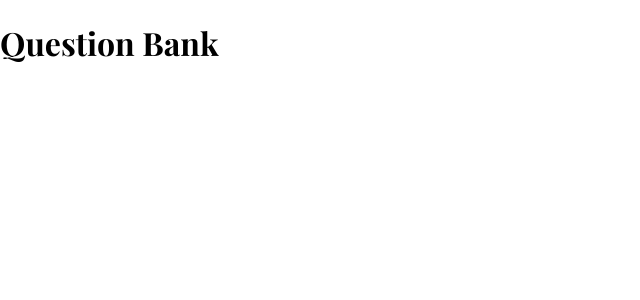
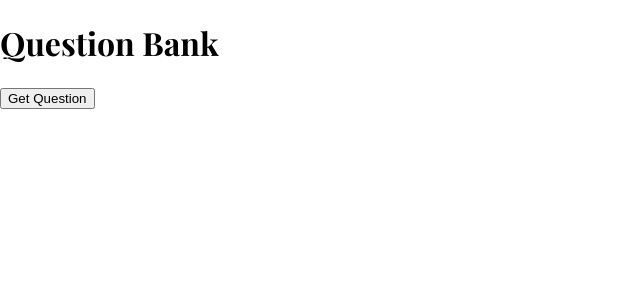
Before and after one commit to AshwiniParaye1/Questionnaire, a React (Create React App) app: page /1 in a window 1280 px wide. Before the commit this address had no page. Shown: the top 300 px of the page, without its empty margins (0-640 px from the left). Built offline with nearby package versions, Linux system fonts and the light colour scheme; a web font is replaced by a local one.

Commit message:
questions fetched

```diff
--- a/src/App.js
+++ b/src/App.js
@@ -13,6 +13,7 @@ function App() {
     <Router>
       <Routes>
         <Route path='/' element={<Questions />} />
+        <Route path='/:QId' element={<Questions />} />
       </Routes>
     </Router>
 
--- a/src/Questions.jsx
+++ b/src/Questions.jsx
@@ -1,27 +1,35 @@
 import React, { useState } from 'react';
+import { useParams } from 'react-router-dom';
 
 
 function Questions() {
 
     const [ data, setData ] = useState([])
 
+
 const apiGet = () => {
-  fetch('https://0h8nti4f08.execute-api.ap-northeast-1.amazonaws.com/getQuestionDetails/getquestiondetails?QuestionID=AreaUnderTheCurve_2')
+
+    let QId =  [ 'AreaUnderTheCurve_901', 'BinomialTheorem_901', 'DifferentialCalculus2_901' ]
+
+    for(let i=0; i< QId.length; i++){
+        console.log("QId",QId[i])
+
+  fetch(`https://0h8nti4f08.execute-api.ap-northeast-1.amazonaws.com/getQuestionDetails/getquestiondetails?QuestionID=${QId[i]}`)
   .then((response) => response.json())
   .then((apiData) => {
     console.log('data===========', apiData)
 
 
-    for (let i=0; i < apiData.length; i++){
+        for (let i=0; i < apiData.length; i++){
         console.log("========", apiData[i].Question)
 
     setData(apiData);
 
     }
 
-  }
+}
   )
-
+} //for loop close
 }
   return (
     <>
@@ -29,13 +37,15 @@ const apiGet = () => {
         {/* {JSON.stringify(data)} */}
 
         <div>
-           <ul>
+
+            <ul>
              {
                 data.map((item =>
                     <li key={item.QuestionID}>{item.Question}</li>
                   ))
             }
            </ul>
+
         </div>
 
     </>
```
